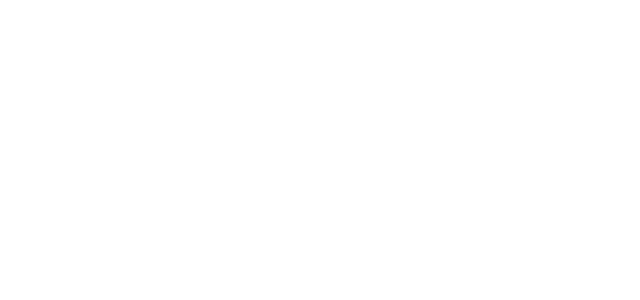
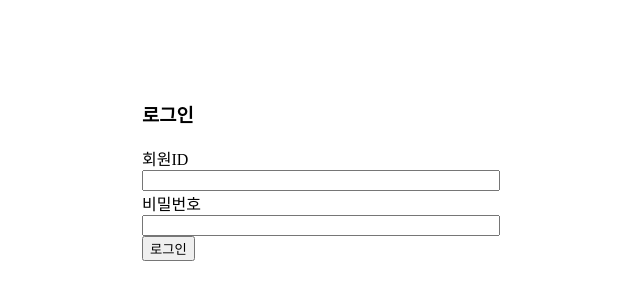
Before and after one commit to KBU-Project-Spring-React/react-frontend, a React (Create React App) app: page /login in a window 1280 px wide. Before the commit this address had no page. Shown: the top 300 px of the page, without its empty margins (323-963 px from the left). Built offline with nearby package versions, Linux system fonts and the light colour scheme; the HTML template or start-up script is replaced by a standard one.

Commit message:
fix : loginpage, registerpage

```diff
--- a/src/App.js
+++ b/src/App.js
@@ -3,6 +3,7 @@
 
 import MainPage from './pages/MainPage';
 import RegisterPage from './pages/RegisterPage';
+import LoginPage from './pages/LoginPage';
 
 const App = () => {
     return (
@@ -11,6 +12,7 @@
                 <Routes>
                     <Route path="/" element={<MainPage />} />
                     <Route path="/register" element={<RegisterPage />} />
+                    <Route path="/login" element={<LoginPage />} />
                 </Routes>
             </BrowserRouter>
         </div>
--- a/src/pages/LoginPage.js
+++ b/src/pages/LoginPage.js
@@ -12,7 +12,7 @@
     const loginHandler = async (e) => {
         try {
             e.preventDefault();
-            const result = await axios.patch('/users/login', { username, password });
+            const result = await axios.post('/login', { username, password });
             toast.success('로그인');
             navigate('/');
         } catch (err) {
--- a/src/pages/RegisterPage.js
+++ b/src/pages/RegisterPage.js
@@ -13,9 +13,6 @@
     const submitHandler = async (e) => {
         try {
             e.preventDefault();
-            if (username.length < 3) throw new Error('이름이 너무 짧아요!');
-            if (password.length < 6) throw new Error('비밀번호는 6자리 이상 해주세요!');
-            if (password !== passwordCheck) throw new Error('비밀번호가 달라요!');
             const result = await axios.post('/register', { username, password }); //request 동작
             toast.success('회원가입 성공');
             navigate('/');
```
